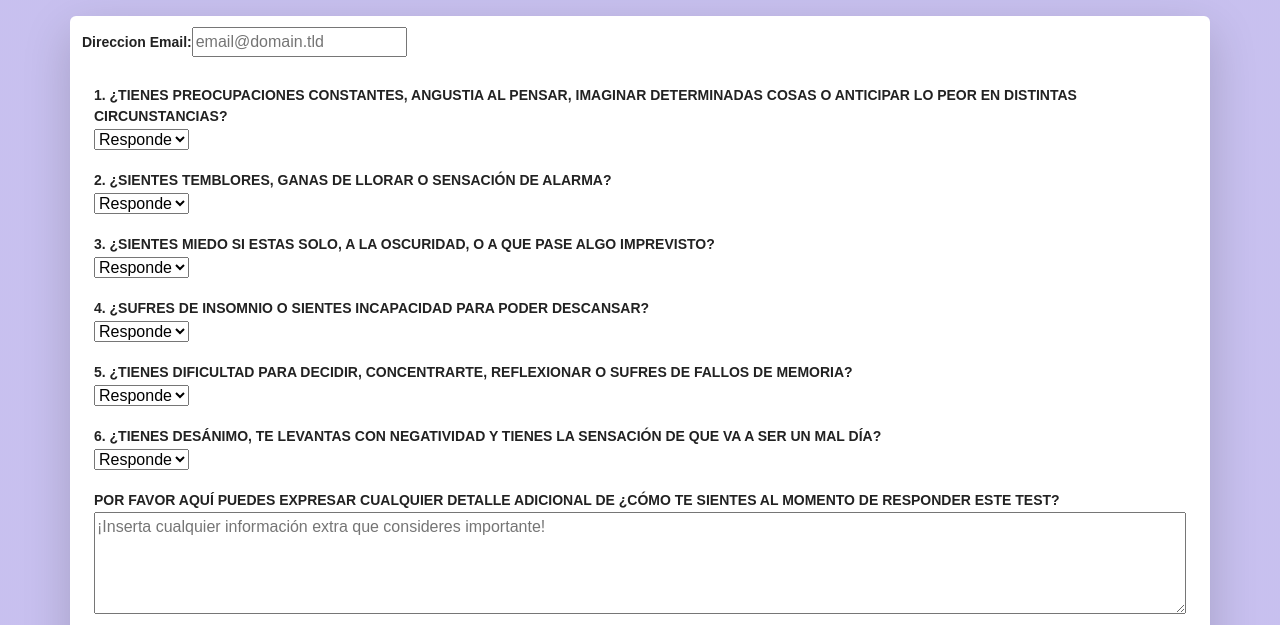
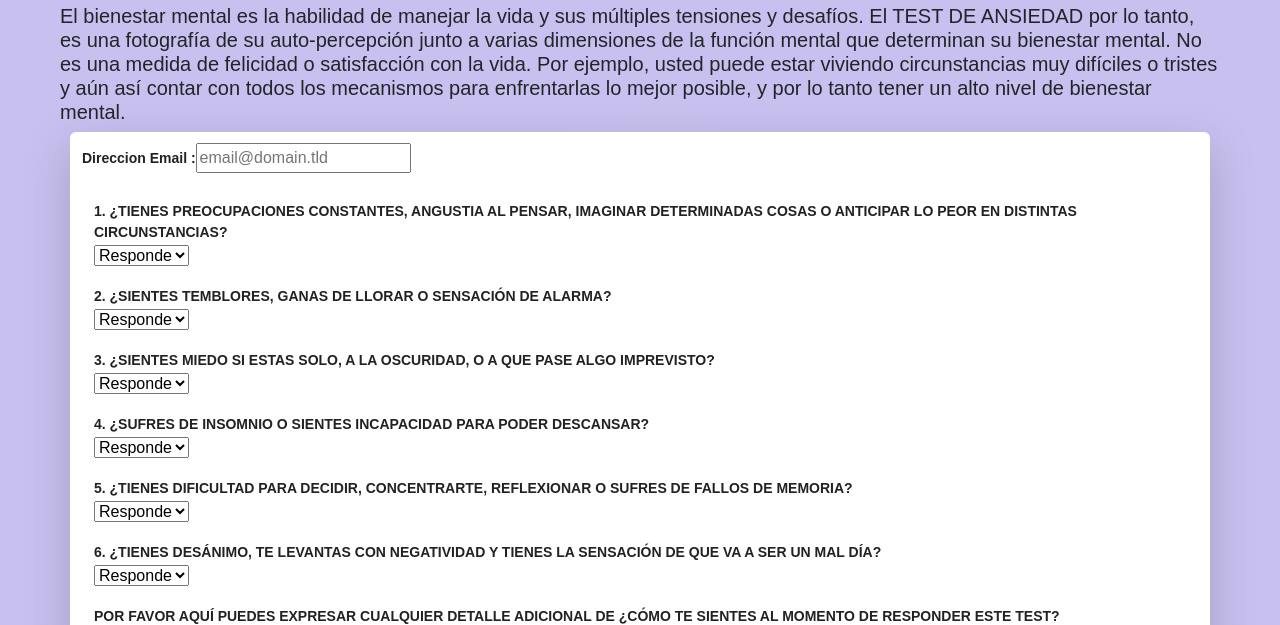
Before and after one commit to mevctrader/proyectopsique-, a React app: page /test in a window 1280 px wide. Shown: the part 134-759 px from the top of the page. Built offline with nearby package versions, Linux system fonts and the light colour scheme; no server answers.

Commit message:
ajustes test

```diff
--- a/src/front/js/pages/test.js
+++ b/src/front/js/pages/test.js
@@ -3,9 +3,19 @@ import React from "react";
 const Test = () => {
   return (
     <div id="test-div" className="container-fluid pb-5 ">
-      <h1 className="row justify-content-center m-0 pt-3 mb-3 ">
+      <h1 className="row justify-content-center m-0 pt-3 pb-1 mb-0 ">
         <strong className="col-auto">TEST DE ANSIEDAD PSIENTO</strong>
       </h1>
+      <h5 className="row text-justify mx-5">
+        El bienestar mental es la habilidad de manejar la vida y sus múltiples
+        tensiones y desafíos. El TEST DE ANSIEDAD por lo tanto, es una
+        fotografía de su auto-percepción junto a varias dimensiones de la
+        función mental que determinan su bienestar mental. No es una medida de
+        felicidad o satisfacción con la vida. Por ejemplo, usted puede estar
+        viviendo circunstancias muy difíciles o tristes y aún así contar con
+        todos los mecanismos para enfrentarlas lo mejor posible, y por lo tanto
+        tener un alto nivel de bienestar mental.
+      </h5>
       <div className="rounded bg-white container shadow-lg">
         <form
           id="fs-frm"
@@ -15,7 +25,7 @@ const Test = () => {
           method="post"
         >
           <label className="m-0 pt-3 mb-3 " for="email-address">
-            Direccion Email:
+            Direccion Email :
           </label>
           <input
             type="email"
@@ -149,7 +159,7 @@ const Test = () => {
               rows="4"
               name="message"
               id="message"
-              placeholder="¡Inserta cualquier información extra que consideres importante!"
+              placeholder="¡Inserta cualquier información extra que consideres importante, te enviaremos los resultados de tu Test en forma privada a tu email!"
               required=""
               className="w-100"
             ></textarea>
--- a/src/front/styles/index.css
+++ b/src/front/styles/index.css
@@ -55,7 +55,7 @@ textarea {
 }
 
 #test-div {
-  background-color: rgb(165, 148, 249);
+  background-color: white);
   background: radial-gradient(
     circle,
     rgba(165, 148, 249, 0.4) 0%,
```
